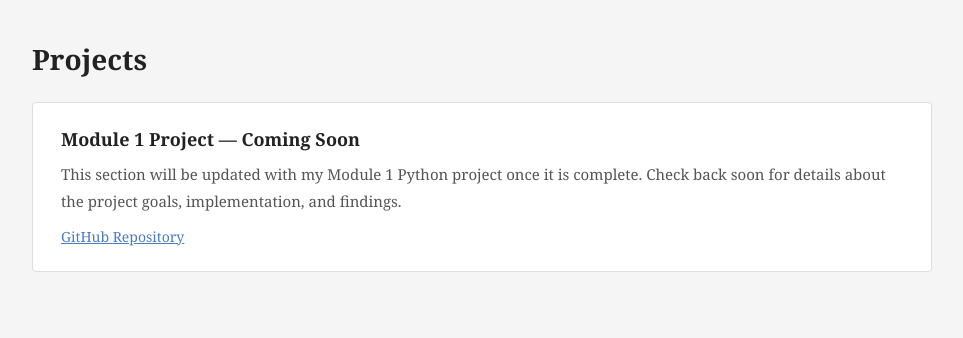
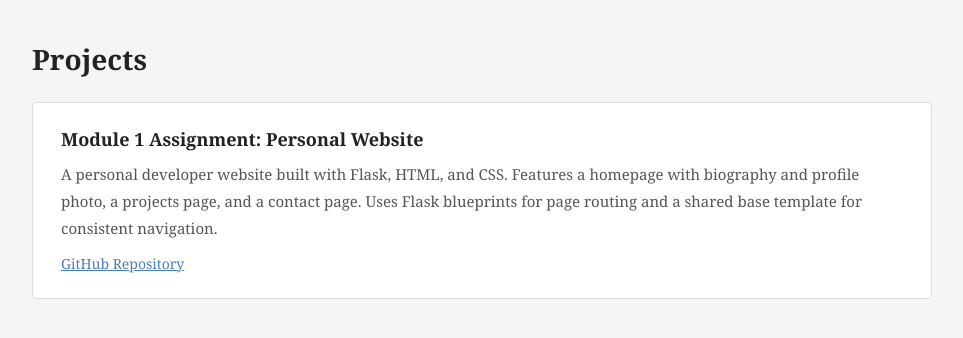
Before and after one commit to Syrreall/jhu_software_concepts, a Flask app: page /projects in a window 1280 px wide. Shown: the part 45-383 px from the top of the page, without its empty margins (158-1121 px from the left). Run offline with Flask 3, Linux system fonts and the light colour scheme.

Commit message:
Update Module 1 project title and description

```diff
--- a/module_1/app/templates/projects.html
+++ b/module_1/app/templates/projects.html
@@ -5,10 +5,11 @@
     <h1>Projects</h1>
 
     <div class="project-card">
-        <h2 class="project-title">Module 1 Project — Coming Soon</h2>
+        <h2 class="project-title">Module 1 Assignment: Personal Website</h2>
         <p class="project-desc">
-            This section will be updated with my Module 1 Python project once it is complete.
-            Check back soon for details about the project goals, implementation, and findings.
+            A personal developer website built with Flask, HTML, and CSS. Features a homepage
+            with biography and profile photo, a projects page, and a contact page. Uses Flask
+            blueprints for page routing and a shared base template for consistent navigation.
         </p>
         <a href="https://github.com/Syrreall/jhu_software_concepts" class="project-link" target="_blank">GitHub Repository</a>
     </div>
```
